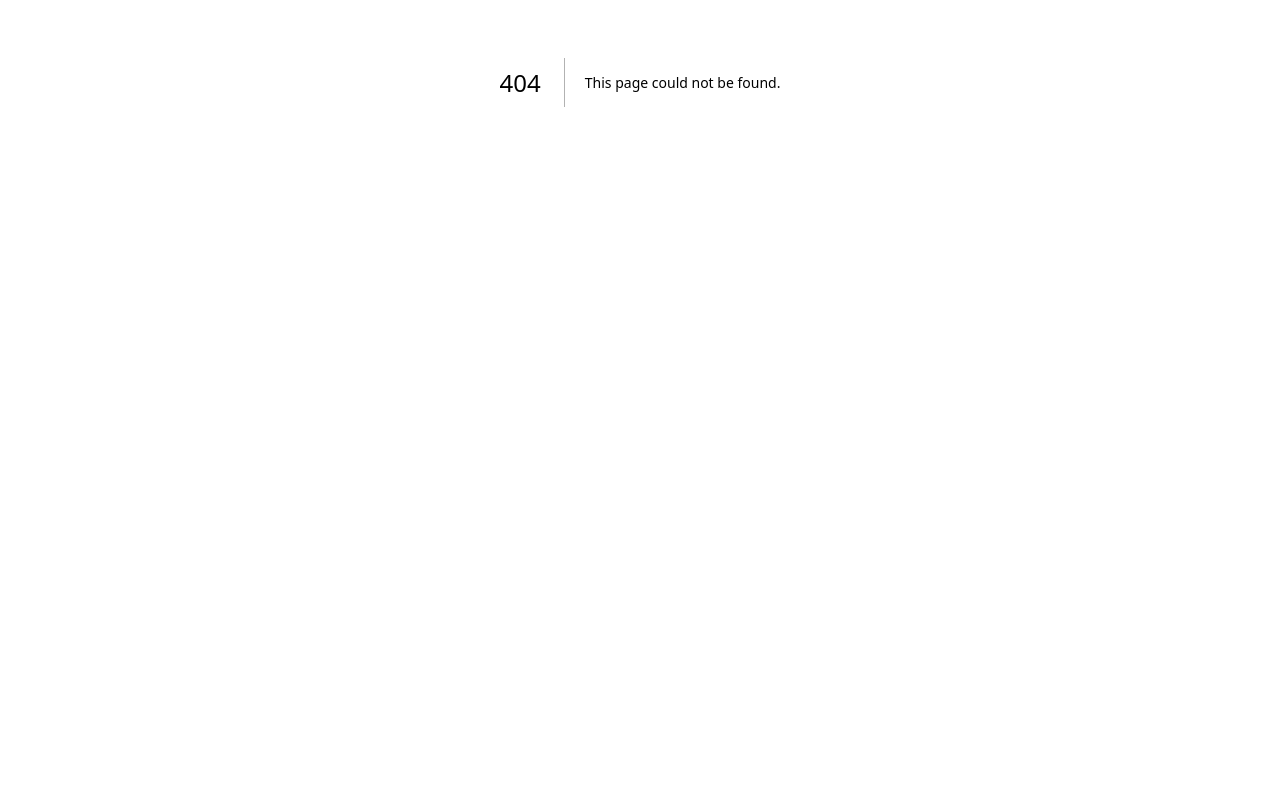
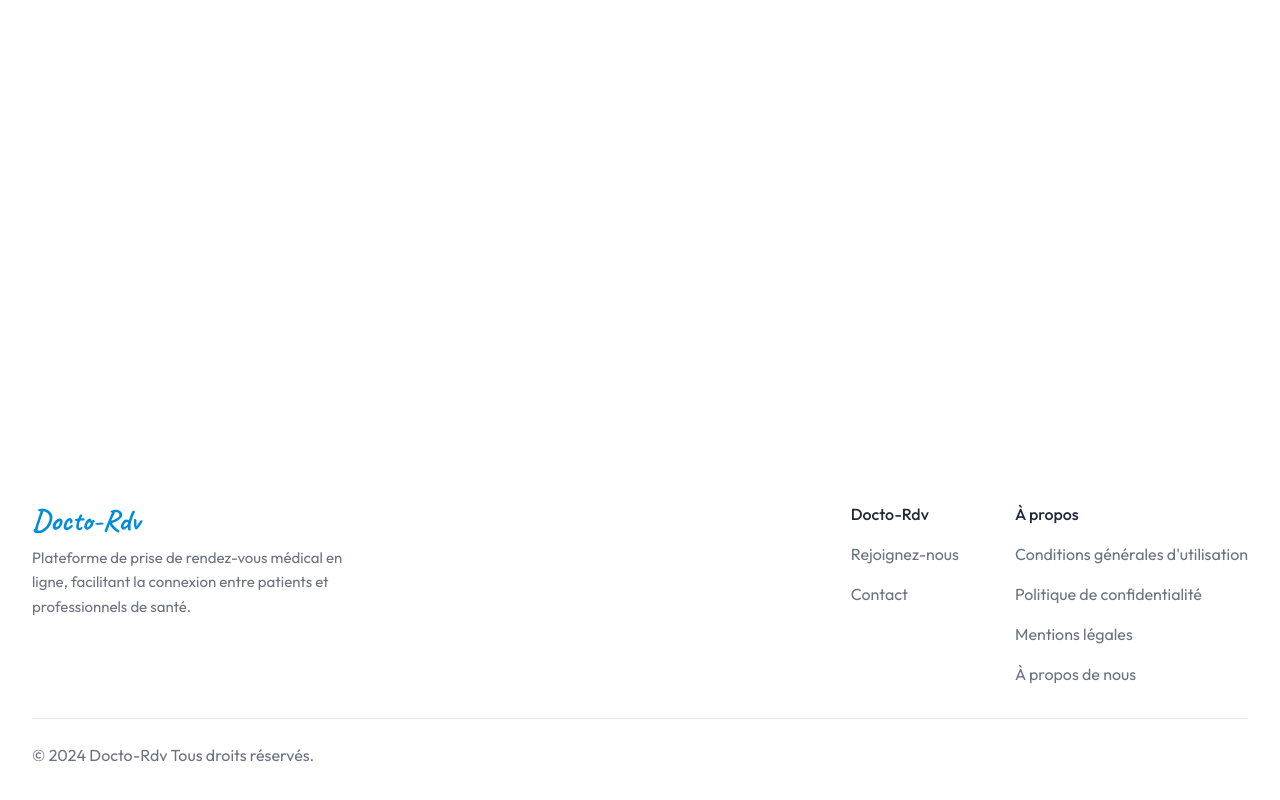
Before and after one commit to Diancire/docto-rdv, a Next.js app: page /join/doctors in a window 1280 px wide. Before the commit this address had no page. Shown: the part 318-1118 px from the top of the page. Before the commit the page ends 800 px from the top, so only its background shows below. Built offline with nearby package versions, Linux system fonts and the light colour scheme.

Commit message:
add footer, fix RegisterForm error, add navbar links, create join us page

```diff
--- /dev/null
+++ b/app/(front)/join/doctors/page.tsx
@@ -0,0 +1,11 @@
+import React from 'react'
+
+function page() {
+  return (
+    <div className='min-h-screen pt-20'>
+        <h2>Bienvenue Docteur</h2>
+    </div>
+  )
+}
+
+export default page
--- a/app/(front)/layout.tsx
+++ b/app/(front)/layout.tsx
@@ -1,3 +1,4 @@
+import Footer from "@/components/frontend/Footer";
 import Navbar from "@/components/frontend/Navbar";
 import React from "react";
 
@@ -10,6 +11,7 @@ export default function Layout({
     <div>
         <Navbar/>
         {children}
+        <Footer/>
     </div>
   );
 }
--- a/components/auth/RegisterForm.tsx
+++ b/components/auth/RegisterForm.tsx
@@ -84,6 +84,7 @@ export default function RegisterForm({role="USER"}:{role?:UserRole}) {
     const passwordValue = watch('password');
     useEffect(() => {
         const password = passwordValue;
+        if (password) {
             setPasswordValidations({
                 lengthValidated: password.length >= 12,
                 numberValidated: /\d/.test(password),
@@ -91,6 +92,7 @@ export default function RegisterForm({role="USER"}:{role?:UserRole}) {
                 lowerValidated: /[a-z]/.test(password),
                 specialValidated: /[-+!*$@%_#]/.test(password),
             });
+        }
     }, [passwordValue]);
 
     return (
--- /dev/null
+++ b/components/frontend/Footer.tsx
@@ -0,0 +1,94 @@
+"use client";
+
+import React from 'react'
+
+function Footer() {
+    const footerNavs = [
+        {
+            label: "Docto-Rdv",
+            items: [
+                {
+                    href: '/join/doctors',
+                    name: 'Rejoignez-nous'
+                },
+                {
+                    href: 'javascript:void()',
+                    name: 'Contact'
+                }
+            ],
+        },
+        {
+            label: "À propos",
+            items: [
+                {
+                    href: 'javascript:void()',
+                    name: 'Conditions générales d\'utilisation'
+                },
+                {
+                    href: 'javascript:void()',
+                    name: 'Politique de confidentialité'
+                },
+                {
+                    href: 'javascript:void()',
+                    name: 'Mentions légales'
+                },
+                {
+                    href: 'javascript:void()',
+                    name: 'À propos de nous'
+                },
+            ]
+        }
+    ]
+
+    return (
+        <footer className="text-gray-500 bg-white px-4 py-5 max-w-screen-xl mx-auto md:px-8">
+            <div className="gap-6 justify-between md:flex">
+                <div className="flex-1">
+                    <div className="max-w-xs">
+                        <a href="/" className="-m-1.5 p-1.5 font-logo text-primary text-3xl font-bold">
+                            <span className="sr-only">Docto-Rdv</span>
+                            Docto-Rdv
+                        </a>
+                        <p className="leading-relaxed mt-2 text-[15px]">
+                            Plateforme de prise de rendez-vous médical en ligne, facilitant la connexion entre patients et professionnels de santé.
+                        </p>
+                    </div>
+                </div>
+                <div className="flex-1 mt-10 space-y-6 justify-end sm:flex md:space-y-0 md:mt-0">
+                    {
+                        footerNavs.map((item, idx) => (
+                            <ul
+                                className="space-y-4 md:pl-14"
+                                key={idx}
+                            >
+                                <h4 className="text-gray-800 font-medium">
+                                    { item.label }
+                                </h4>
+                                {
+                                    item.items.map(((el, idx) => (
+                                        <li key={idx}>
+                                            <a
+                                                href={el.href}
+                                                className="hover:underline hover:text-primary"
+
+                                            >
+                                                { el.name }
+                                            </a>
+                                        </li>
+                                    )))
+                                }
+                            </ul>
+                        ))
+                    }
+                </div>
+            </div>
+            <div className="mt-8 py-6 border-t items-center justify-between sm:flex">
+                <div className="mt-4 sm:mt-0">
+                    &copy; {new Date().getFullYear()} Docto-Rdv Tous droits réservés.
+                </div>
+            </div>
+        </footer>
+    )
+}
+
+export default Footer
--- a/components/frontend/Navbar.tsx
+++ b/components/frontend/Navbar.tsx
@@ -25,7 +25,7 @@ export default function Navbar() {
     <header className="fixed top-0 bg-white w-full z-10 shadow-sm">
       <nav className="mx-auto flex max-w-7xl items-center justify-between p-4 lg:px-8" aria-label="Global">
         <div className="flex lg:flex-1">
-          <a href="#" className="-m-1.5 p-1.5 font-logo text-primary text-3xl font-bold">
+          <a href="/" className="-m-1.5 p-1.5 font-logo text-primary text-3xl font-bold">
             <span className="sr-only">Docto-Rdv</span>
             Docto-Rdv
           </a>
@@ -41,7 +41,7 @@ export default function Navbar() {
           </button>
         </div>
         <Popover.Group className="hidden lg:flex lg:gap-x-12">
-          <a href="#" className="text-base font-semibold leading-6 text-gray-900 hover:text-primary">
+          <a href="/" className="text-base font-semibold leading-6 text-gray-900 hover:text-primary">
             Accueil
           </a>
           <a href="#" className="text-base font-semibold leading-6 text-gray-900 hover:text-primary">
@@ -80,7 +80,7 @@ export default function Navbar() {
             <div className="-my-6 divide-y divide-gray-500/10">
               <div className="space-y-2 py-6">
                 <a
-                  href="#"
+                  href="/"
                   className="-mx-3 block rounded-lg px-3 py-2 text-base font-semibold leading-7 text-gray-900 hover:bg-gray-50 hover:text-primary"
                 >
                   Accueil
```
Lines whose indentation alone changed are shown as unchanged.
